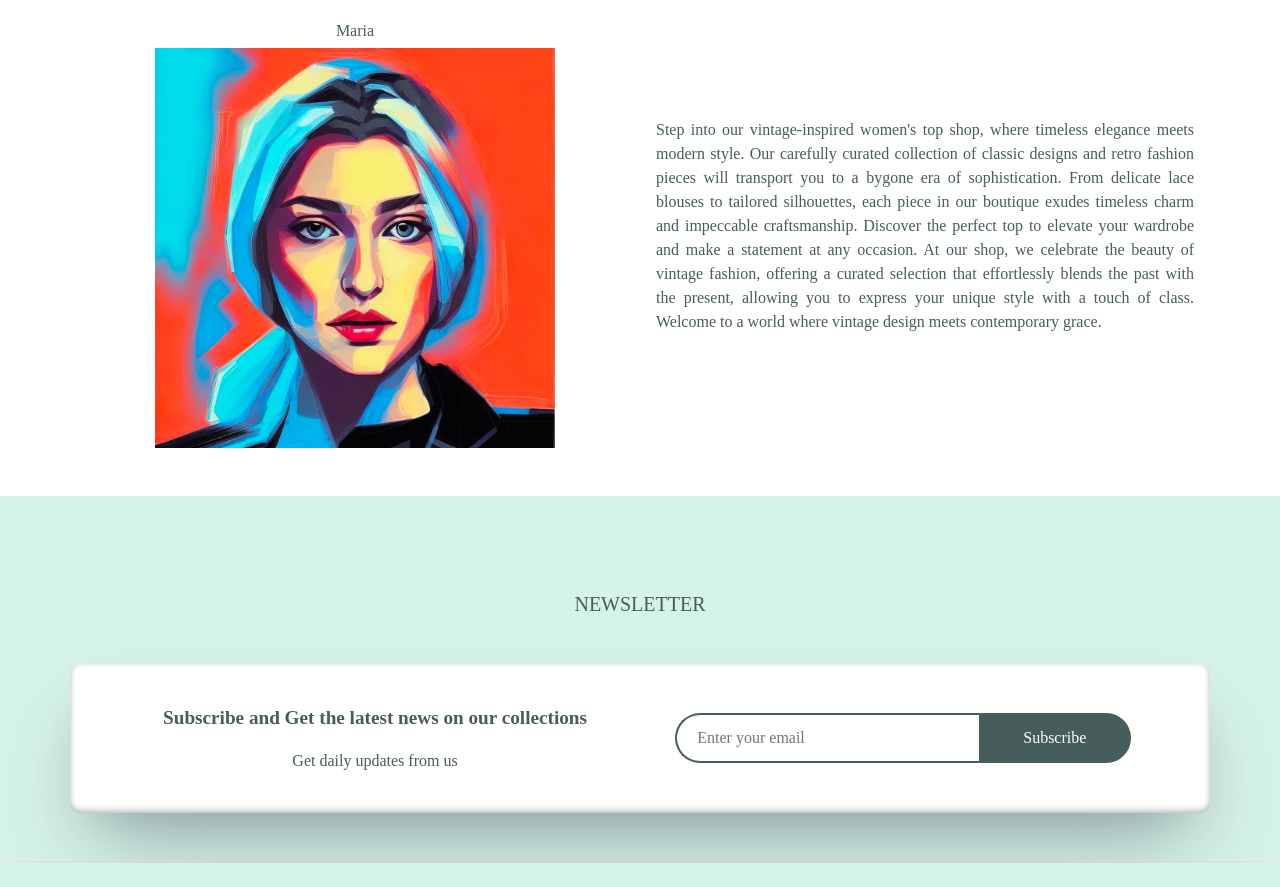
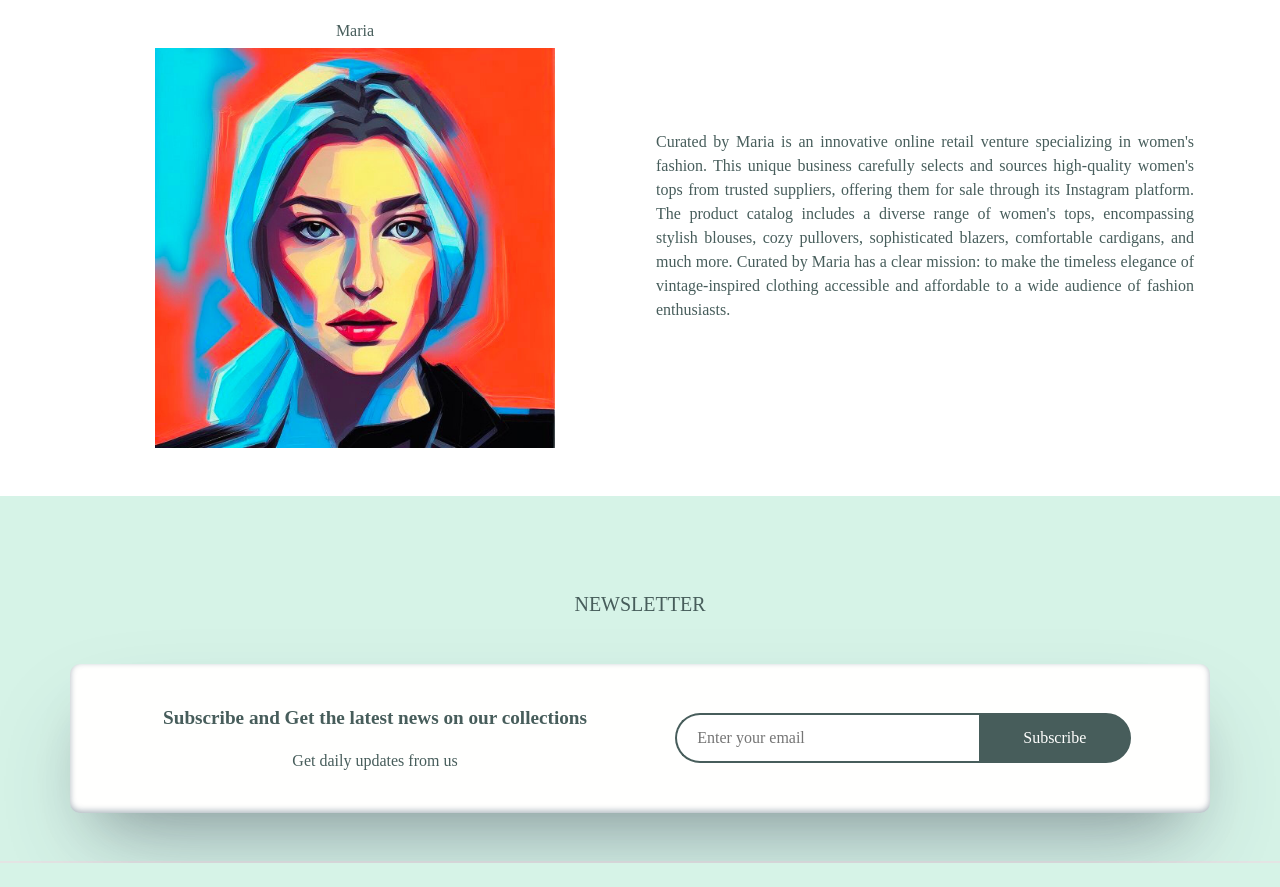
Before and after one commit to danemaas/miniProject1, a plain HTML site: page index.html in a window 1280 px wide. Shown: the part 2802-3689 px from the top of the page. Drawn offline with nearby package versions, Linux system fonts and the light colour scheme; a web font is replaced by a local one.

Commit message:
updated about page

```diff
--- a/index.html
+++ b/index.html
@@ -450,18 +450,16 @@
           </ariticle>
           <ariticle class="col p-3">
             <p class="about_text">
-              Step into our vintage-inspired women's top shop, where timeless
-              elegance meets modern style. Our carefully curated collection of
-              classic designs and retro fashion pieces will transport you to a
-              bygone era of sophistication. From delicate lace blouses to
-              tailored silhouettes, each piece in our boutique exudes timeless
-              charm and impeccable craftsmanship. Discover the perfect top to
-              elevate your wardrobe and make a statement at any occasion. At our
-              shop, we celebrate the beauty of vintage fashion, offering a
-              curated selection that effortlessly blends the past with the
-              present, allowing you to express your unique style with a touch of
-              class. Welcome to a world where vintage design meets contemporary
-              grace.
+              Curated by Maria is an innovative online retail venture
+              specializing in women's fashion. This unique business carefully
+              selects and sources high-quality women's tops from trusted
+              suppliers, offering them for sale through its Instagram platform.
+              The product catalog includes a diverse range of women's tops,
+              encompassing stylish blouses, cozy pullovers, sophisticated
+              blazers, comfortable cardigans, and much more. Curated by Maria
+              has a clear mission: to make the timeless elegance of
+              vintage-inspired clothing accessible and affordable to a wide
+              audience of fashion enthusiasts.
             </p>
           </ariticle>
         </div>
```
